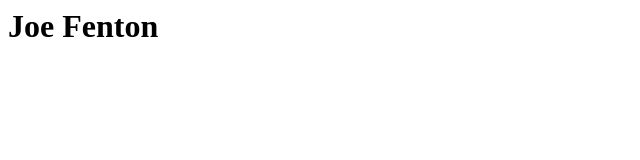
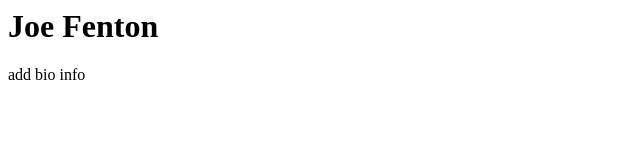
Before and after one commit to JoeEFenton/Assessment, a plain HTML site: page index.html in a window 1280 px wide. Shown: the full height of the page, 0-640 px from the left. Drawn offline with Linux system fonts and the light colour scheme.

Commit message:
Update index.html

```diff
--- a/index.html
+++ b/index.html
@@ -1,4 +1,6 @@
 <DOCTYPE!>
 <html>
 <h1>Joe Fenton</h1>
+  <p>add bio info</p>
+
 </html>
```
